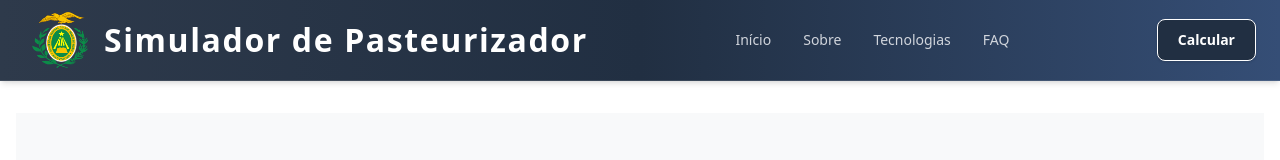
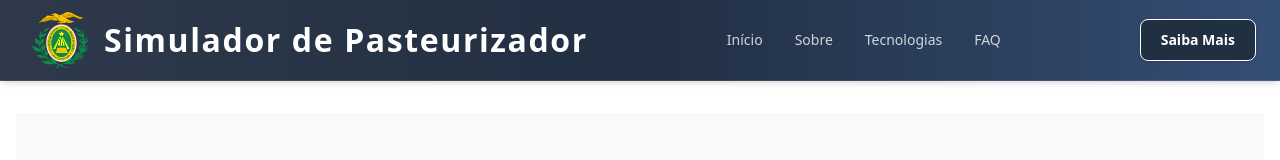
Before and after one commit to Caio2a7/pasteurizer-simulator, a Vue app: page /faq in a window 1280 px wide. Shown: the top 160 px of the page. Built offline with nearby package versions, Linux system fonts and the light colour scheme.

Commit message:
fix: corrigido roteamento do vercel

```diff
--- a/src/components/Header.vue
+++ b/src/components/Header.vue
@@ -46,10 +46,12 @@ function toggleMenu() {
       </nav>
 
       <div class="flex items-center gap-4">
-        <button class="bg-[#212f42] group relative hidden overflow-hidden rounded-lg border border-white-400 shadow-sm px-5 py-2.5 text-sm font-bold text-white transition-transform duration-300 hover:scale-105 lg:block">
-          <span class="absolute -inset-full top-0 block -translate-x-full -skew-x-12 transform bg-gradient-to-r from-transparent via-white/40 to-transparent group-hover:translate-x-full group-hover:duration-1000"></span>
-          Calcular
-        </button>
+        <a href="https://www.infoteca.cnptia.embrapa.br/infoteca/bitstream/doc/1092677/1/CT180SoniaMaria.pdf">
+          <button class="bg-[#212f42] group relative hidden overflow-hidden rounded-lg border border-white-400 shadow-sm px-5 py-2.5 text-sm font-bold text-white transition-transform duration-300 hover:scale-105 lg:block">
+            <span class="absolute -inset-full top-0 block -translate-x-full -skew-x-12 transform bg-gradient-to-r from-transparent via-white/40 to-transparent group-hover:translate-x-full group-hover:duration-1000"></span>
+            Saiba Mais
+          </button>
+        </a>
 
         <button @click="toggleMenu" class="rounded-md p-2 text-gray-300 transition hover:bg-white/10 hover:text-white lg:hidden">
           <span class="sr-only">Abrir menu</span>
@@ -78,10 +80,12 @@ function toggleMenu() {
           FAQ
         </a>
         <div class="px-8 py-4">
-            <button class="group relative w-full overflow-hidden rounded-lg bg-gradient-to-r from-blue-600 to-cyan-400 px-5 py-3 font-bold text-white shadow-md transition-transform duration-300 hover:scale-105">
-                <span class="absolute -inset-full top-0 block -translate-x-full -skew-x-12 transform bg-gradient-to-r from-transparent via-white/40 to-transparent group-hover:translate-x-full group-hover:duration-1000"></span>
-                Calcular
-            </button>
+            <a href="https://www.infoteca.cnptia.embrapa.br/infoteca/bitstream/doc/1092677/1/CT180SoniaMaria.pdf">
+          <button class="bg-[#212f42] group relative hidden overflow-hidden rounded-lg border border-white-400 shadow-sm px-5 py-2.5 text-sm font-bold text-white transition-transform duration-300 hover:scale-105 lg:block">
+            <span class="absolute -inset-full top-0 block -translate-x-full -skew-x-12 transform bg-gradient-to-r from-transparent via-white/40 to-transparent group-hover:translate-x-full group-hover:duration-1000"></span>
+            Saiba Mais
+          </button>
+        </a>
         </div>
       </div>
     </div>
```
